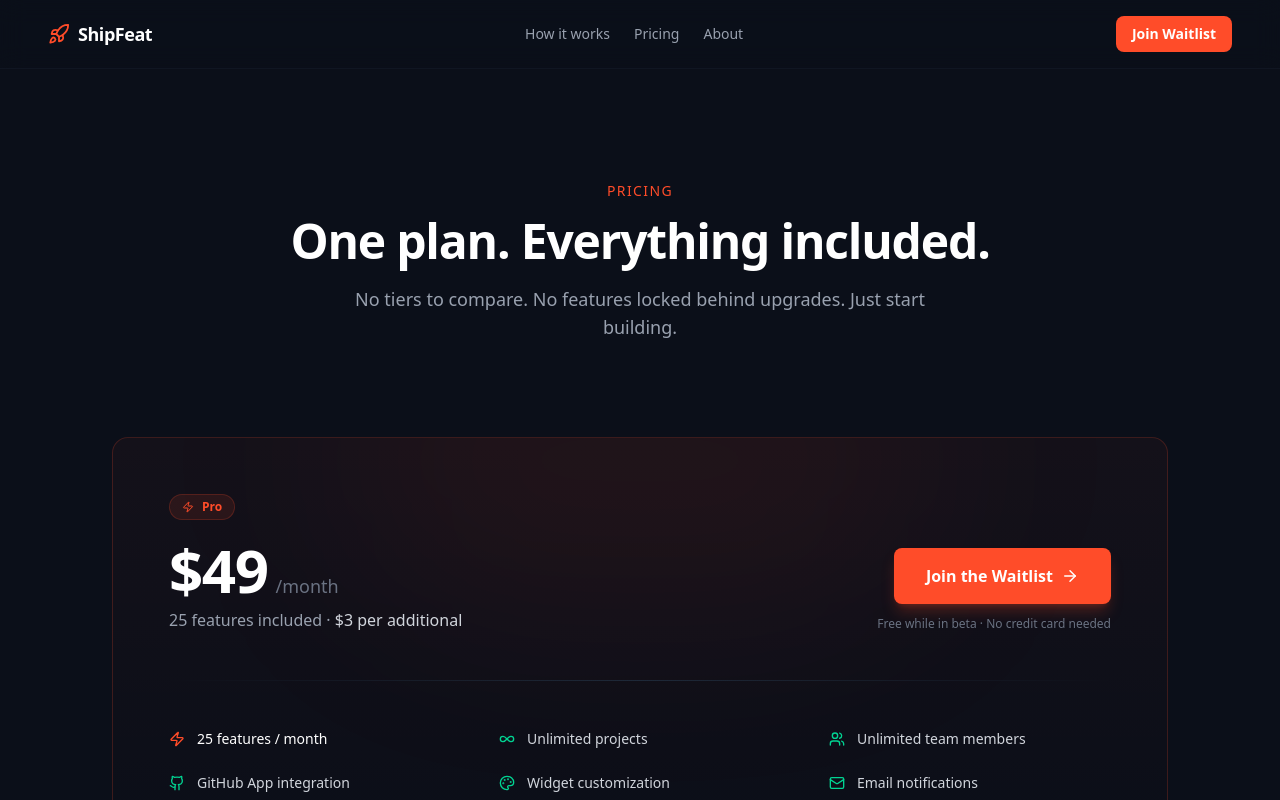
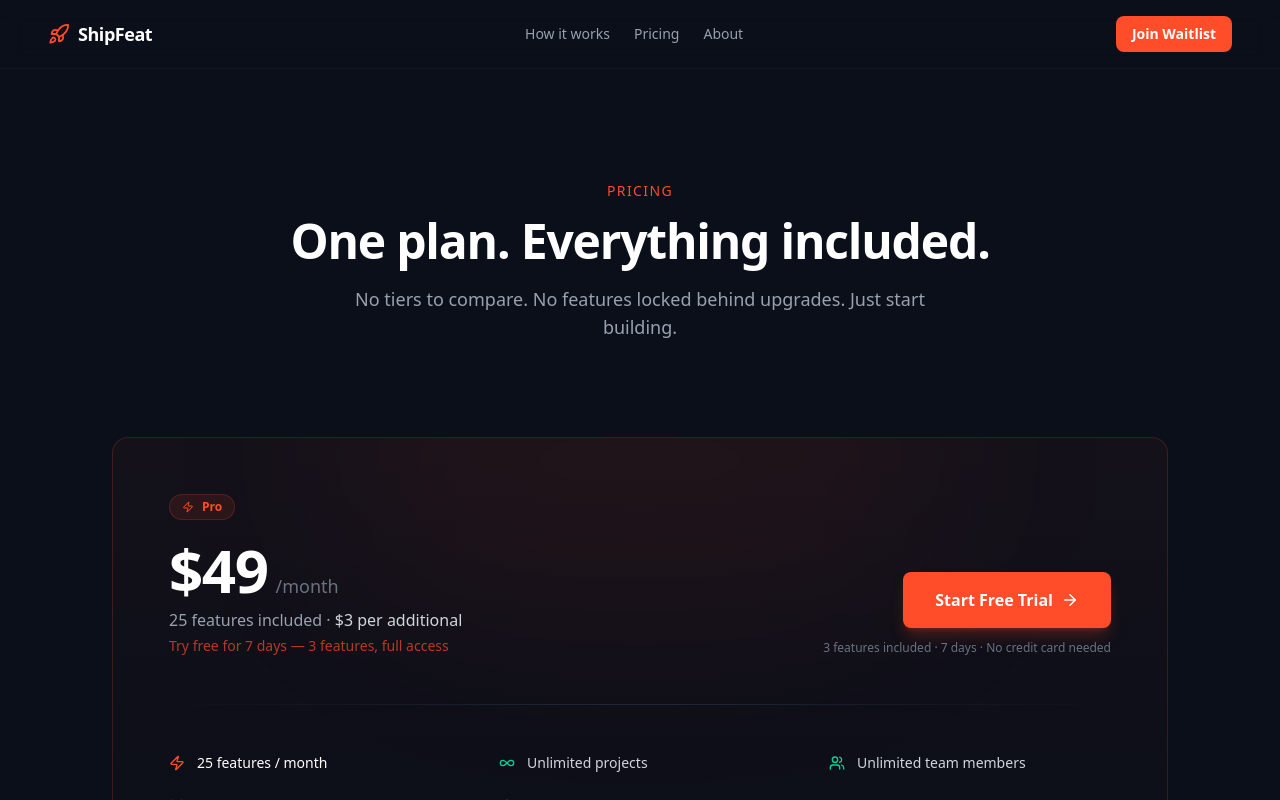
Before and after one commit to tearless-ai/shipfeat-www, a Next.js app: page /pricing in a window 1280 px wide. Shown: the top 800 px of the page. Built offline with nearby package versions, Linux system fonts and the light colour scheme.

Commit message:
fix: make trial more prominent on pricing page
- CTA: 'Join the Waitlist' -> 'Start Free Trial'
- Subtext: '3 features included · 7 days · No credit card needed'
- Added trial line under price: 'Try free for 7 days — 3 features, full access'
- Trial info now visible without scrolling

```diff
--- a/app/pricing/page.tsx
+++ b/app/pricing/page.tsx
@@ -53,17 +53,20 @@ export default function PricingPage() {
                   <p className="text-gray-400">
                     25 features included · <span className="text-gray-300">$3 per additional</span>
                   </p>
+                  <p className="text-sm text-[#FF4C29]/70 mt-1">
+                    Try free for 7 days — 3 features, full access
+                  </p>
                 </div>
                 <div className="flex flex-col items-start md:items-end gap-3">
                   <a
                     href="/#waitlist"
                     className="inline-flex items-center gap-2 px-8 py-4 bg-[#FF4C29] hover:bg-[#E5421F] text-white font-semibold rounded-lg transition-all shadow-lg shadow-[#FF4C29]/25 hover:shadow-[#FF4C29]/40 text-base"
                   >
-                    Join the Waitlist
+                    Start Free Trial
                     <ArrowRight size={18} />
                   </a>
                   <span className="text-xs text-gray-500">
-                    Free while in beta · No credit card needed
+                    3 features included · 7 days · No credit card needed
                   </span>
                 </div>
               </div>
```
